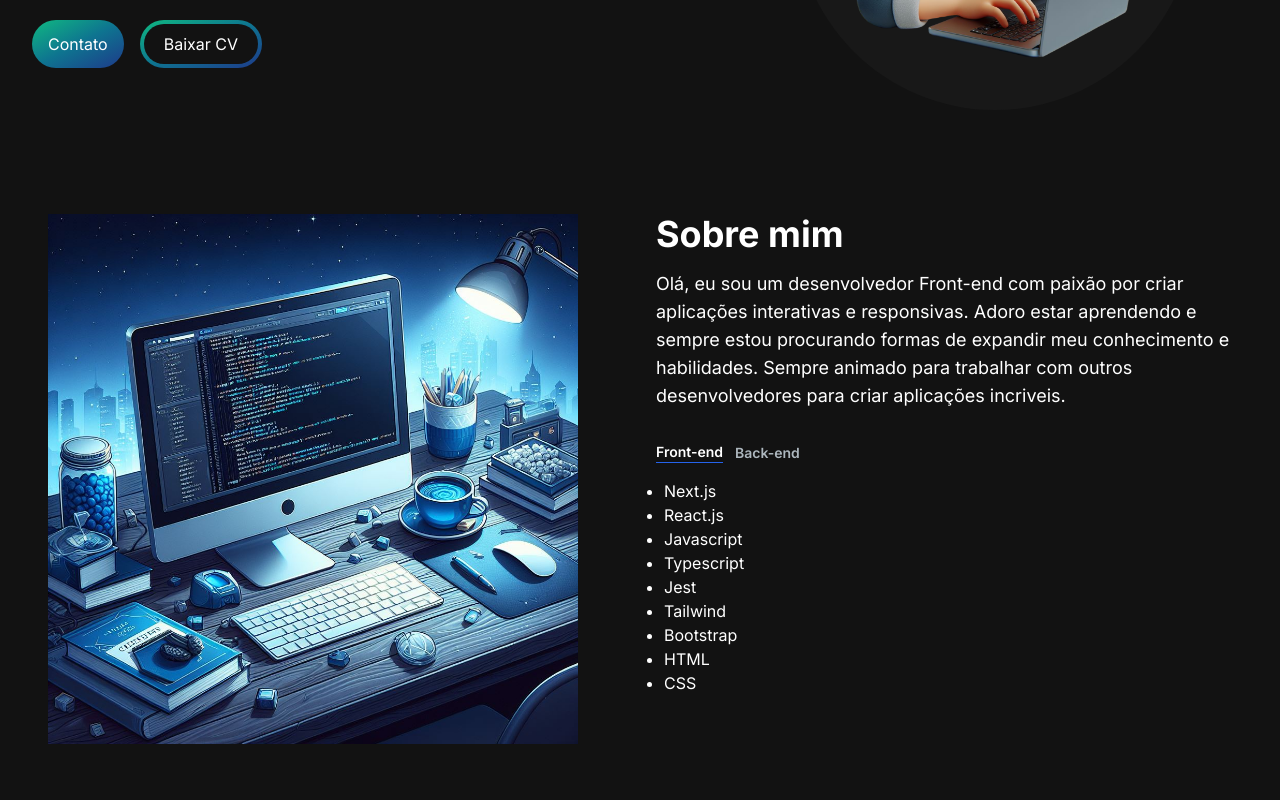
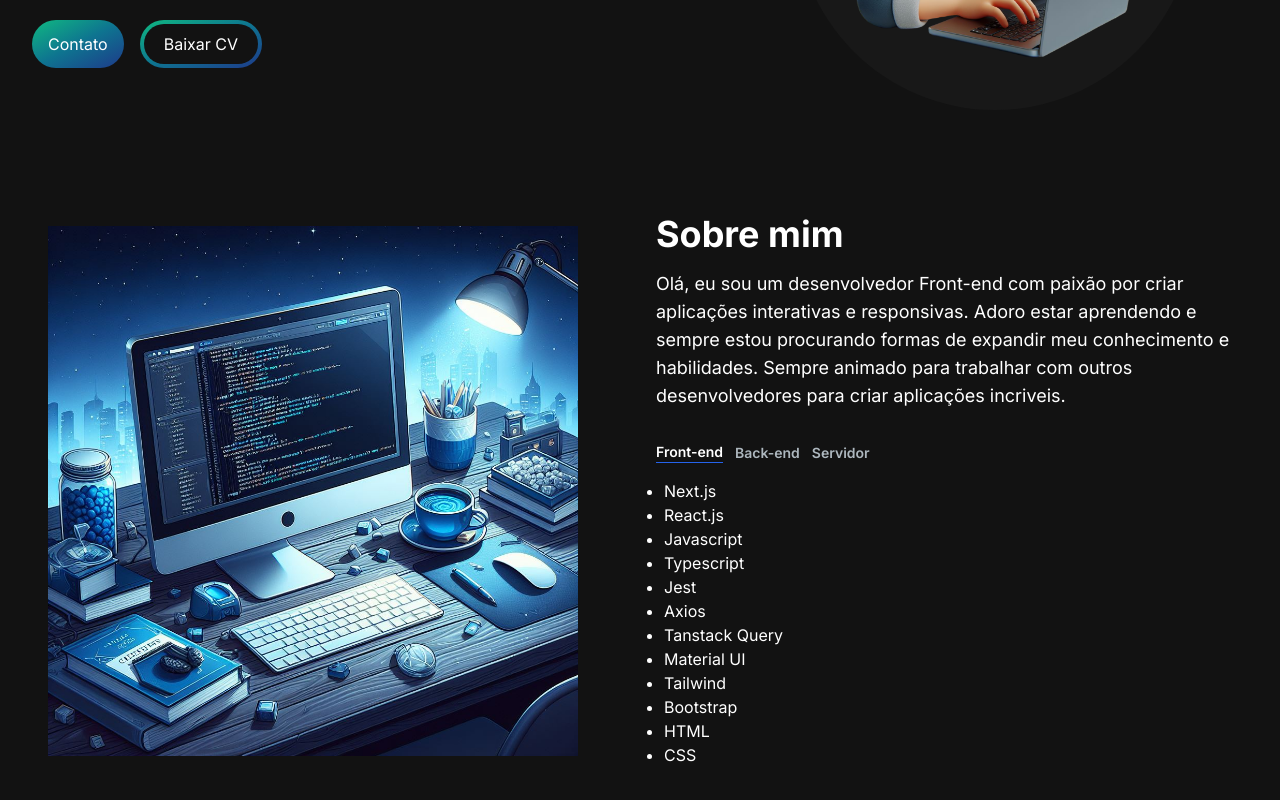
Before and after one commit to EdsonKL/Portifolio-Edson, a Next.js app: page / in a window 1280 px wide. Shown: the part 402-1202 px from the top of the page. Built offline with nearby package versions, Linux system fonts and the light colour scheme.

Commit message:
Atualiza seções About, Email, Hero e Projects com novos conteúdos e melhorias de usabilidade

```diff
--- a/src/app/components/AboutSection.jsx
+++ b/src/app/components/AboutSection.jsx
@@ -17,6 +17,9 @@ const TAB_DATA = [
         <li>Javascript</li>
         <li>Typescript</li>
         <li>Jest</li>
+        <li>Axios</li>
+        <li>Tanstack Query</li>
+        <li>Material UI</li>
         <li>Tailwind</li>
         <li>Bootstrap</li>
         <li>HTML</li>
@@ -32,6 +35,20 @@ const TAB_DATA = [
         <li>Node.js</li>
         <li>Express</li>
         <li>MySQL</li>
+        <li>Prisma</li>
+        <li>Sequeliza</li>
+        <li>Bcrypt</li>
+      </ul>
+    ),
+  },
+  {
+    title: "Servidor",
+    id: "server",
+    content: (
+      <ul className="list-disc pl-2">
+        <li>Linux</li>
+        <li>Docker</li>
+        <li>NGINX</li>
       </ul>
     ),
   },
@@ -54,7 +71,7 @@ function AboutSection() {
 
       <section id="about" className="text-white pt-10">
         <div className=" md:grid md:grid-cols-2 gap-8 items-center py-8 px-4 xl:gap16 sm:py-16 xl:16">
-          <Image src={AboutImage} width={530} height={530} />
+          <Image alt="about image"  src={AboutImage} width={530} height={530} />
           <div className="mt-4 md:mt-0 text-left flex flex-col h-full">
             <h2 className="text-4xl  font-bold text-white mb-4">Sobre mim</h2>
             <p className="text-base md:text-sm lg:text-lg ">
@@ -79,6 +96,13 @@ function AboutSection() {
                 {" "}
                 Back-end{" "}
               </TabButton>
+              <TabButton
+                selectTab={() => handleTabChange("server")}
+                active={tab == "server"}
+              >
+                {" "}
+                Servidor{""}
+              </TabButton>
             </div>
             <div className="mt-8 md:mt-4">
               {TAB_DATA.find((t) => t.id == tab).content}
--- a/src/app/components/EmailSection.jsx
+++ b/src/app/components/EmailSection.jsx
@@ -8,8 +8,10 @@ import axios from "axios";
 
 function EmailSection() {
   const [emailSubmitted, setEmailSubmitted] = useState(false);
+  const [loading, setLoading] = useState(false);
 
   const handleSubmit = async (e) => {
+    setLoading(true)
     e.preventDefault();
     const response = await axios.post("/api/send", {
       name: e.target.name.value,
@@ -19,8 +21,10 @@ function EmailSection() {
     });
     if (response.status === 200) {
       setEmailSubmitted(true);
+      e.target.reset();
     }
     console.log(response.data);
+    setLoading(false)
   };
 
   return (
@@ -115,7 +119,7 @@ function EmailSection() {
             type="submit"
             className="bg-blue-700 hover:bg-blue-900 text-white font-medium py-2.5 px-5 rounded-lg w-full"
           >
-            Enviar Mensagem
+            {loading ? "Enviando..." : "Enviar Mensagem"}
           </button>
           {emailSubmitted && (
             <p className="text-green-500 text-sm mt-2">
--- a/src/app/components/HeroSection.jsx
+++ b/src/app/components/HeroSection.jsx
@@ -45,7 +45,8 @@ function HeroSection() {
             </button>
             <button className="px-1 py-1 w-full md:w-fit rounded-full bg-gradient-to-br from-emerald-500 via-cyan-700 to-blue-900 hover:bg-slate-800 text-white mt-3">
               <a
-                href="https://drive.google.com/file/d/1tF85vF6ncM-g6J9JAOV2K2ZQ4CL05wcr/view?usp=sharing"
+                // href="https://drive.google.com/file/d/1tF85vF6ncM-g6J9JAOV2K2ZQ4CL05wcr/view?usp=sharing"
+                href="https://drive.google.com/file/d/1u_ZjcgZfEegIU5i_Vlh-rFnG23uyOqFj/view?usp=sharing"
                 target="_blank"
                 className="block bg-[#121212] hover:bg-slate-800 rounded-full px-5 py-2"
               >
--- a/src/app/components/ProjectsSection.jsx
+++ b/src/app/components/ProjectsSection.jsx
@@ -39,8 +39,8 @@ const ProjectsData = [
       "Site desenvolvido no programa Trilhas-Inova. Utilizei React para desenvolver um site de cultura do Maranhão, com foco em design responsivo e componentes reutilizáveis",
     image: "/projeto4.png",
     tag: ["All", "Web"],
-    gitUrl: "https://github.com/EdsonKL/Calculadora-Javascript/tree/main/src",
-    previewUrl: "https://main--bucolic-bienenstitch-42aff8.netlify.app",
+    gitUrl: "https://github.com/EdsonKL/Site-CulturaMaranhense",
+    previewUrl: "https://desafio-v-secti.vercel.app",
   },
   {
     id: 5,
```
